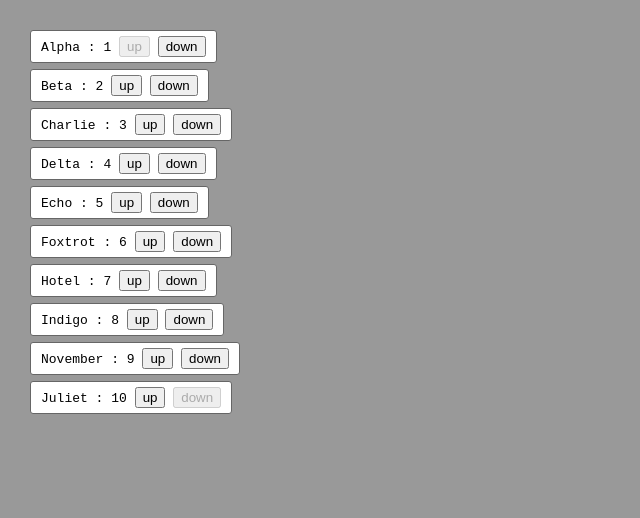
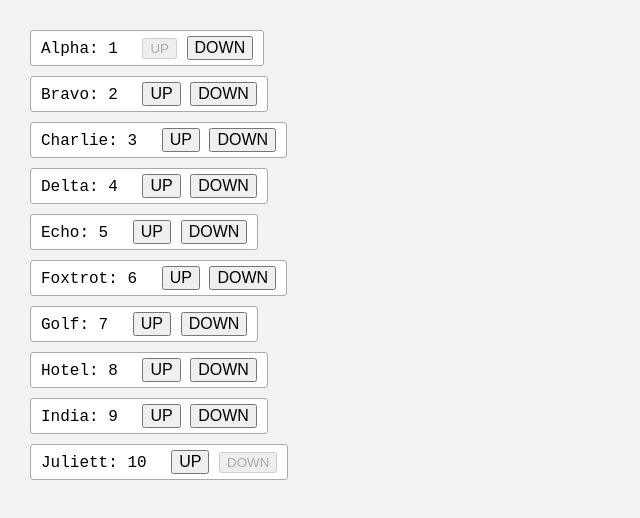
Before and after one commit to rolandjlevy/js-change-sort-order-of-array-of-objects, a plain HTML site: page index.html in a window 1280 px wide. Shown: the whole page, without its empty margins (0-640 px from the left). Drawn offline with Linux system fonts and the light colour scheme.

Commit message:
Improved the UI

```diff
--- a/script.js
+++ b/script.js
@@ -6,7 +6,7 @@ let items = [
     sortOrder: 1,
   },
   {
-    name: 'Beta',
+    name: 'Bravo',
     sortOrder: 2,
   },
   {
@@ -26,19 +26,19 @@ let items = [
     sortOrder: 6,
   },
   {
-    name: 'Hotel',
+    name: 'Golf',
     sortOrder: 7,
   },
   {
-    name: 'Indigo',
+    name: 'Hotel',
     sortOrder: 8,
   },
   {
-    name: 'November',
+    name: 'India',
     sortOrder: 9,
   },
   {
-    name: 'Juliet',
+    name: 'Juliett',
     sortOrder: 10,
   }
 ];
@@ -48,9 +48,9 @@ const render = (arr) => {
   items.forEach((item, index) => {
     const disabledUp = index === 0 ? ' disabled' : '';
     const disabledDown = index === items.length-1 ? ' disabled' : '';
-    const up = `<button onclick="changeOrder(${index + 1}, -1)"${disabledUp}>up</button>`;
-    const down = `<button onclick="changeOrder(${index + 1}, 1)"${disabledDown}>down</button>`;
-    str += `<li>${item.name} : ${item.sortOrder} ${up} ${down}`
+    const up = `<button onclick="changeOrder(${index + 1}, -1)"${disabledUp}>UP</button>`;
+    const down = `<button onclick="changeOrder(${index + 1}, 1)"${disabledDown}>DOWN</button>`;
+    str += `<li>${item.name}: ${item.sortOrder} ${up} ${down}`
   });
   str += '<ul>';
   $('#display').innerHTML = str;
@@ -58,7 +58,7 @@ const render = (arr) => {
 
 const changeOrder = (target, dir) => {
   const len = items.length;
-  items = items.map((item, index) => {
+  items = items.map((item) => {
     const startLimit = dir === 1 && target > 0 || dir === -1 && target > 1;
     const endLimit = dir === 1 && target < len || dir === -1 && target < len + 1;
     if (startLimit && endLimit) {
--- a/style.css
+++ b/style.css
@@ -1,6 +1,6 @@
 body {
   margin: 30px;
-  background: #999;
+  background: #f3f3f3;
 }
 
 ul {
@@ -10,14 +10,21 @@ ul {
 
 li {
   padding: 5px 10px;
-  margin-bottom: 6px;
-  border: 1px solid #666;
+  margin-bottom: 10px;
+  border: 1px solid #aaa;
   border-radius: 3px;
   width: fit-content;
+  min-width: 200px;
   list-style: none;
   background: #fff;
+  font-size: 1rem;
+}
+
+li > button:nth-of-type(1) {
+  margin-left: 15px
 }
 
 button:not(:disabled) {
   cursor: pointer;
+  font-size: 1rem;
 }
```
